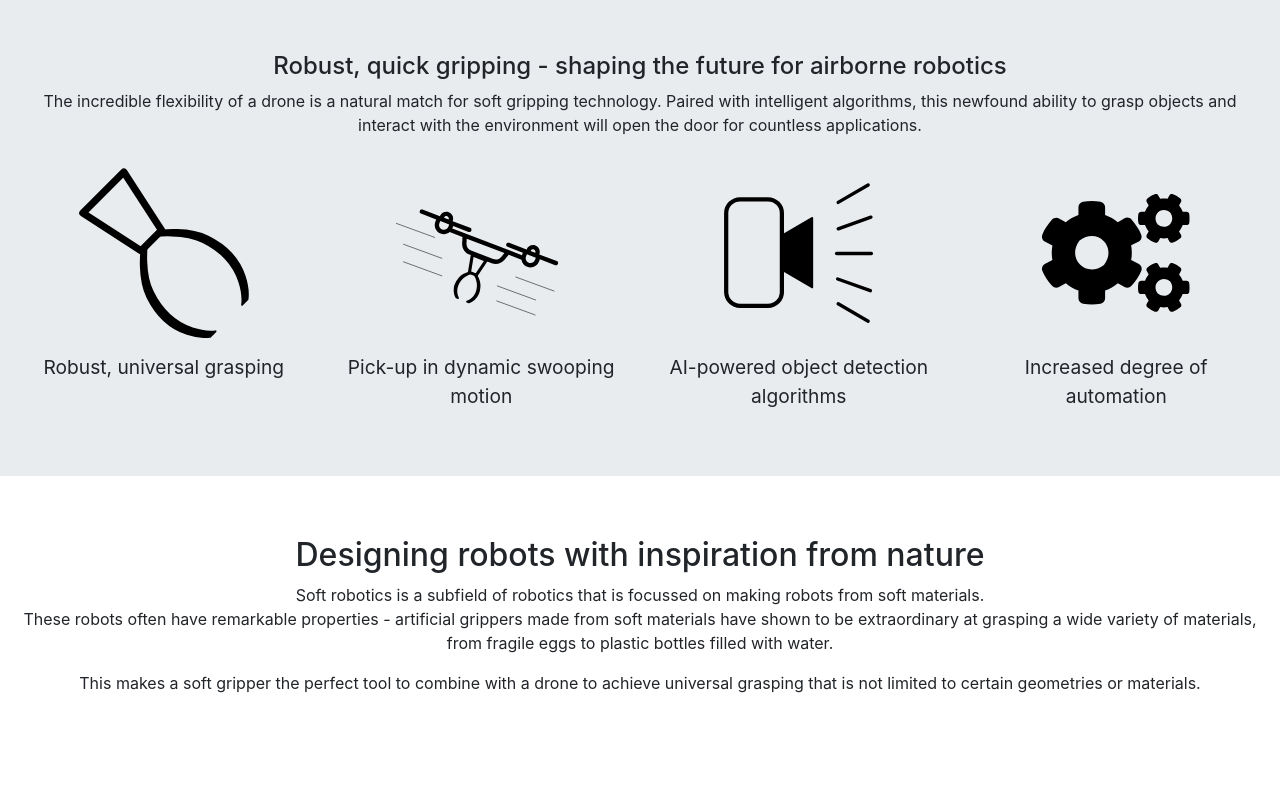
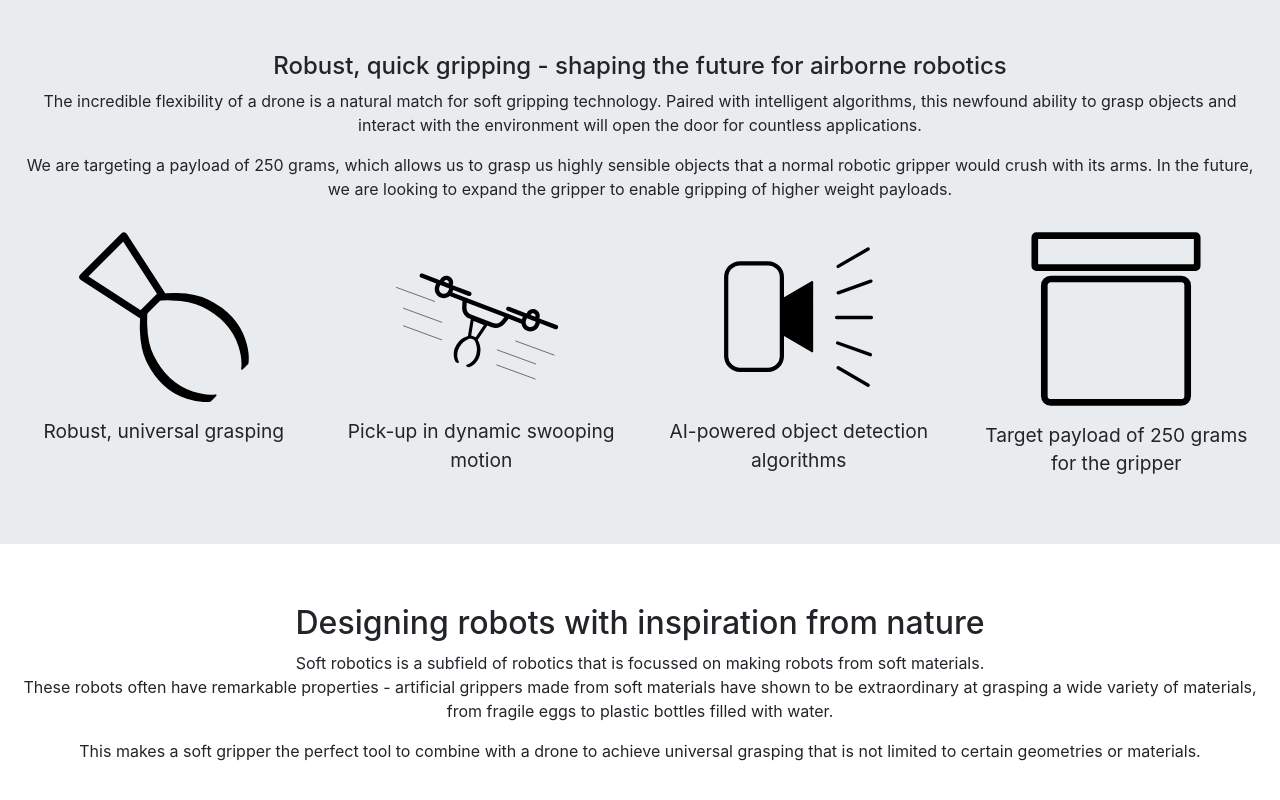
Before and after one commit to erikbr01/raptor-website, a plain HTML site: page project/project.html in a window 1280 px wide. Shown: the part 1058-1858 px from the top of the page. Drawn offline with nearby package versions, Linux system fonts and the light colour scheme; grey boxes are pictures that could not be loaded.

Commit message:
Added payload to project page, beautified files

```diff
--- a/css/styles.css
+++ b/css/styles.css
@@ -116,6 +116,7 @@ body {
 
 .hero-img {
     width: 100vw;
+    max-height: 93vh;
 }
 
 /* Wrappers for responsive iframes */
--- a/project/project.html
+++ b/project/project.html
@@ -77,7 +77,13 @@
         <h4>Robust, quick gripping - shaping the future for airborne robotics</h4>
         <p>The incredible flexibility of a drone is a natural match for soft gripping technology. Paired with
             intelligent algorithms, this newfound ability to grasp objects and interact with the environment will open
-            the door for countless applications.</p>
+            the door for countless applications.
+        </p>
+
+        <p>We are targeting a payload of 250 grams, which allows us to grasp us highly sensible objects that a normal
+            robotic gripper would crush with its arms. In the future, we are looking to expand the gripper to enable
+            gripping of higher weight payloads.
+        </p>
 
         <div class="row graphics-container">
             <div class="col col-12 col-lg-3 col-md-6 col-sm-12">
@@ -93,8 +99,8 @@
                 <p>AI-powered object detection algorithms</p>
             </div>
             <div class="col col-12 col-lg-3 col-md-6 col-sm-12">
-                <img src="images/Cogs.svg" alt="">
-                <p>Increased degree of automation</p>
+                <img src="images/Payload.svg" alt="">
+                <p>Target payload of 250 grams for the gripper</p>
             </div>
         </div>
     </div>
```
Also changed, not shown: contact/contact.html (+1 -1 lines), team/team.html (+1 -1 lines), project/images/Payload.svg (added).
